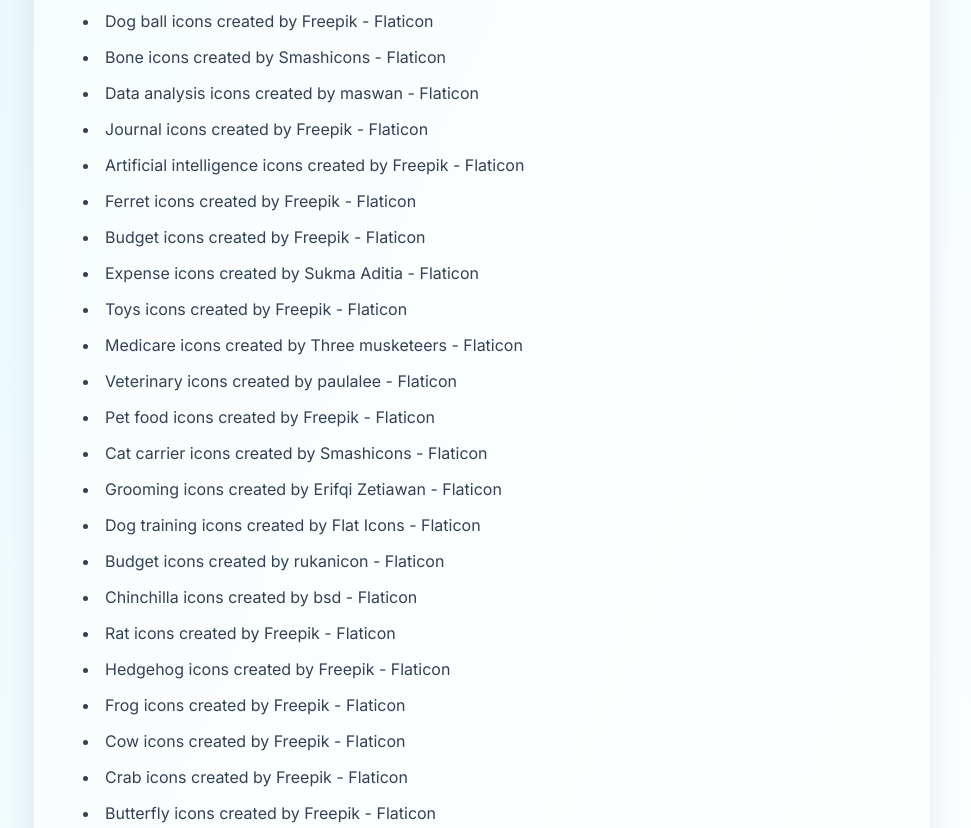
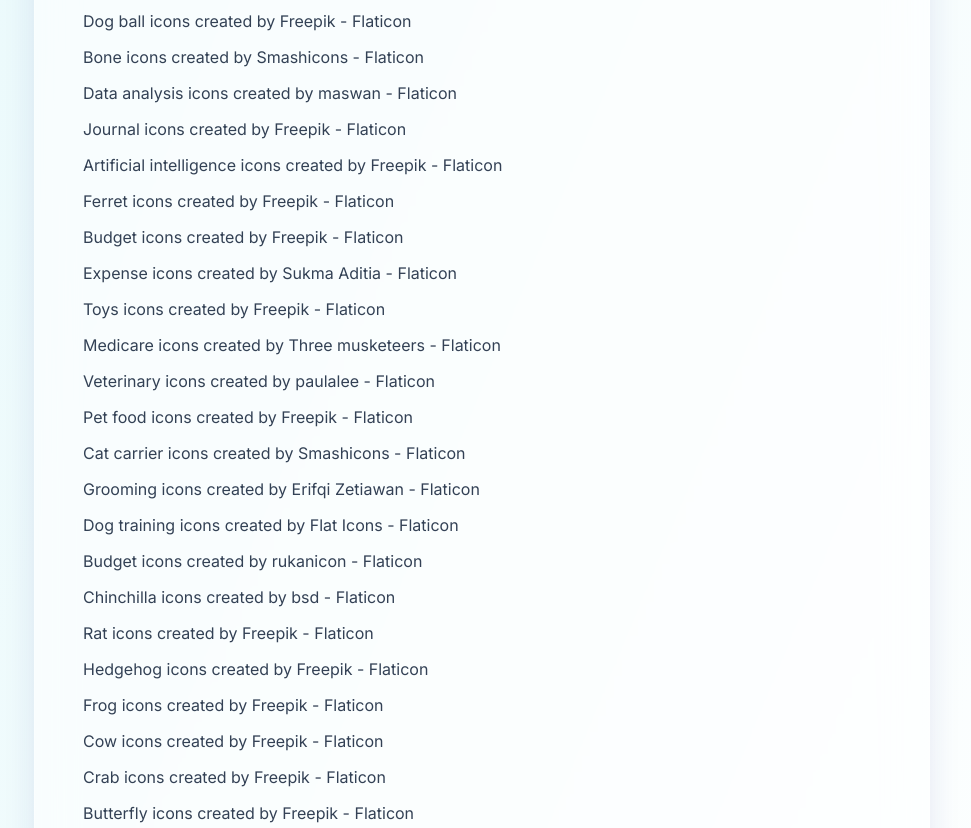
Before and after one commit to EtherTheVoid/PrivacyPolicy, a plain HTML site: page mypawpal-credits.html in a window 1280 px wide. Shown: the part 1948-2776 px from the top of the page, without its empty margins (158-1129 px from the left). Drawn offline with nearby package versions, Linux system fonts and the light colour scheme.

Commit message:
Fixing credits page

```diff
--- a/mypawpal-credits.html
+++ b/mypawpal-credits.html
@@ -246,57 +246,57 @@
                         <p><a href="https://www.flaticon.com/free-icons/hamster" title="hamster icons">Hamster icons
                                 created by Yellowline -
                                 Flaticon</a></p>
-                        <li><a href="https://www.flaticon.com/free-icons/dog-ball" title="dog ball icons">Dog ball icons
+                        <p><a href="https://www.flaticon.com/free-icons/dog-ball" title="dog ball icons">Dog ball icons
                                 created by Freepik -
-                                Flaticon</a></li>
-                        <li><a href="https://www.flaticon.com/free-icons/bone" title="bone icons">Bone icons created by
+                                Flaticon</a></p>
+                        <p><a href="https://www.flaticon.com/free-icons/bone" title="bone icons">Bone icons created by
                                 Smashicons -
-                                Flaticon</a></li>
-                        <li><a href="https://www.flaticon.com/free-icons/data-analysis" title="data analysis icons">Data
+                                Flaticon</a></p>
+                        <p><a href="https://www.flaticon.com/free-icons/data-analysis" title="data analysis icons">Data
                                 analysis icons
-                                created by maswan - Flaticon</a></li>
-                        <li><a href="https://www.flaticon.com/free-icons/journal" title="journal icons">Journal icons
+                                created by maswan - Flaticon</a></p>
+                        <p><a href="https://www.flaticon.com/free-icons/journal" title="journal icons">Journal icons
                                 created by Freepik -
-                                Flaticon</a></li>
-                        <li><a href="https://www.flaticon.com/free-icons/artificial-intelligence"
+                                Flaticon</a></p>
+                        <p><a href="https://www.flaticon.com/free-icons/artificial-intelligence"
                                 title="artificial intelligence icons">Artificial intelligence icons created by Freepik -
-                                Flaticon</a></li>
-                        <li><a href="https://www.flaticon.com/free-icons/ferret" title="ferret icons">Ferret icons
-                                created by Freepik - Flaticon</a></li>
-                        <li><a href="https://www.flaticon.com/free-icons/budget" title="budget icons">Budget icons
-                                created by Freepik - Flaticon</a></li>
-                        <li><a href="https://www.flaticon.com/free-icons/expense" title="expense icons">Expense icons
-                                created by Sukma Aditia - Flaticon</a></li>
-                        <li><a href="https://www.flaticon.com/free-icons/toys" title="toys icons">Toys icons created by
-                                Freepik - Flaticon</a></li>
-                        <li><a href="https://www.flaticon.com/free-icons/medicare" title="medicare icons">Medicare icons
-                                created by Three musketeers - Flaticon</a></li>
-                        <li><a href="https://www.flaticon.com/free-icons/veterinary" title="veterinary icons">Veterinary
-                                icons created by paulalee - Flaticon</a></li>
-                        <li><a href="https://www.flaticon.com/free-icons/pet-food" title="pet food icons">Pet food icons
-                                created by Freepik - Flaticon</a></li>
-                        <li><a href="https://www.flaticon.com/free-icons/cat-carrier" title="cat carrier icons">Cat
-                                carrier icons created by Smashicons - Flaticon</a></li>
-                        <li><a href="https://www.flaticon.com/free-icons/grooming" title="grooming icons">Grooming icons
-                                created by Erifqi Zetiawan - Flaticon</a></li>
-                        <li><a href="https://www.flaticon.com/free-icons/dog-training" title="dog training icons">Dog
-                                training icons created by Flat Icons - Flaticon</a></li>
-                        <li><a href="https://www.flaticon.com/free-icons/budget" title="budget icons">Budget icons
-                                created by rukanicon - Flaticon</a></li>
-                        <li><a href="https://www.flaticon.com/free-icons/chinchilla" title="chinchilla icons">Chinchilla
-                                icons created by bsd - Flaticon</a></li>
-                        <li><a href="https://www.flaticon.com/free-icons/rat" title="rat icons">Rat icons created by
-                                Freepik - Flaticon</a></li>
-                        <li><a href="https://www.flaticon.com/free-icons/hedgehog" title="hedgehog icons">Hedgehog icons
-                                created by Freepik - Flaticon</a></li>
-                        <li><a href="https://www.flaticon.com/free-icons/frog" title="frog icons">Frog icons created by
-                                Freepik - Flaticon</a></li>
-                        <li><a href="https://www.flaticon.com/free-icons/cow" title="cow icons">Cow icons created by
-                                Freepik - Flaticon</a></li>
-                        <li><a href="https://www.flaticon.com/free-icons/crab" title="crab icons">Crab icons created by
-                                Freepik - Flaticon</a></li>
-                        <li><a href="https://www.flaticon.com/free-icons/butterfly" title="butterfly icons">Butterfly
-                                icons created by Freepik - Flaticon</a></li>
+                                Flaticon</a></p>
+                        <p><a href="https://www.flaticon.com/free-icons/ferret" title="ferret icons">Ferret icons
+                                created by Freepik - Flaticon</a></p>
+                        <p><a href="https://www.flaticon.com/free-icons/budget" title="budget icons">Budget icons
+                                created by Freepik - Flaticon</a></p>
+                        <p><a href="https://www.flaticon.com/free-icons/expense" title="expense icons">Expense icons
+                                created by Sukma Aditia - Flaticon</a></p>
+                        <p><a href="https://www.flaticon.com/free-icons/toys" title="toys icons">Toys icons created by
+                                Freepik - Flaticon</a></p>
+                        <p><a href="https://www.flaticon.com/free-icons/medicare" title="medicare icons">Medicare icons
+                                created by Three musketeers - Flaticon</a></p>
+                        <p><a href="https://www.flaticon.com/free-icons/veterinary" title="veterinary icons">Veterinary
+                                icons created by paulalee - Flaticon</a></p>
+                        <p><a href="https://www.flaticon.com/free-icons/pet-food" title="pet food icons">Pet food icons
+                                created by Freepik - Flaticon</a></p>
+                        <p><a href="https://www.flaticon.com/free-icons/cat-carrier" title="cat carrier icons">Cat
+                                carrier icons created by Smashicons - Flaticon</a></p>
+                        <p><a href="https://www.flaticon.com/free-icons/grooming" title="grooming icons">Grooming icons
+                                created by Erifqi Zetiawan - Flaticon</a></p>
+                        <p><a href="https://www.flaticon.com/free-icons/dog-training" title="dog training icons">Dog
+                                training icons created by Flat Icons - Flaticon</a></p>
+                        <p><a href="https://www.flaticon.com/free-icons/budget" title="budget icons">Budget icons
+                                created by rukanicon - Flaticon</a></p>
+                        <p><a href="https://www.flaticon.com/free-icons/chinchilla" title="chinchilla icons">Chinchilla
+                                icons created by bsd - Flaticon</a></p>
+                        <p><a href="https://www.flaticon.com/free-icons/rat" title="rat icons">Rat icons created by
+                                Freepik - Flaticon</a></p>
+                        <p><a href="https://www.flaticon.com/free-icons/hedgehog" title="hedgehog icons">Hedgehog icons
+                                created by Freepik - Flaticon</a></p>
+                        <p><a href="https://www.flaticon.com/free-icons/frog" title="frog icons">Frog icons created by
+                                Freepik - Flaticon</a></p>
+                        <p><a href="https://www.flaticon.com/free-icons/cow" title="cow icons">Cow icons created by
+                                Freepik - Flaticon</a></p>
+                        <p><a href="https://www.flaticon.com/free-icons/crab" title="crab icons">Crab icons created by
+                                Freepik - Flaticon</a></p>
+                        <p><a href="https://www.flaticon.com/free-icons/butterfly" title="butterfly icons">Butterfly
+                                icons created by Freepik - Flaticon</a></p>
                     </ul>
                 </div>
                 <div class="text-center mt-10">
```
